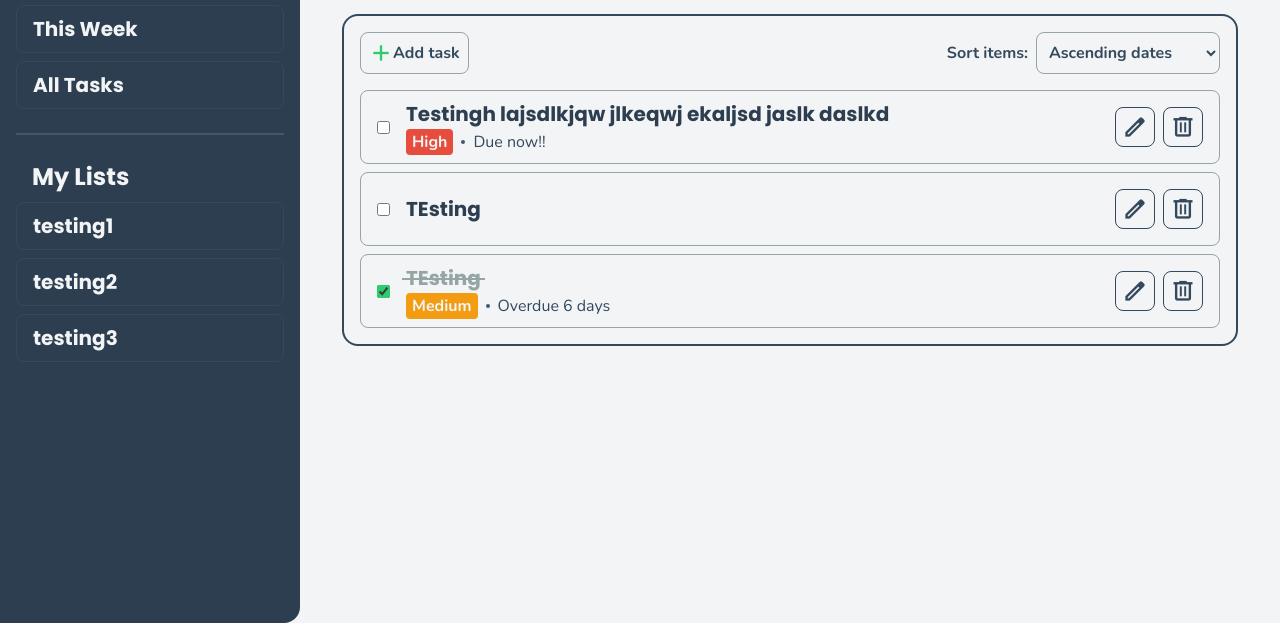
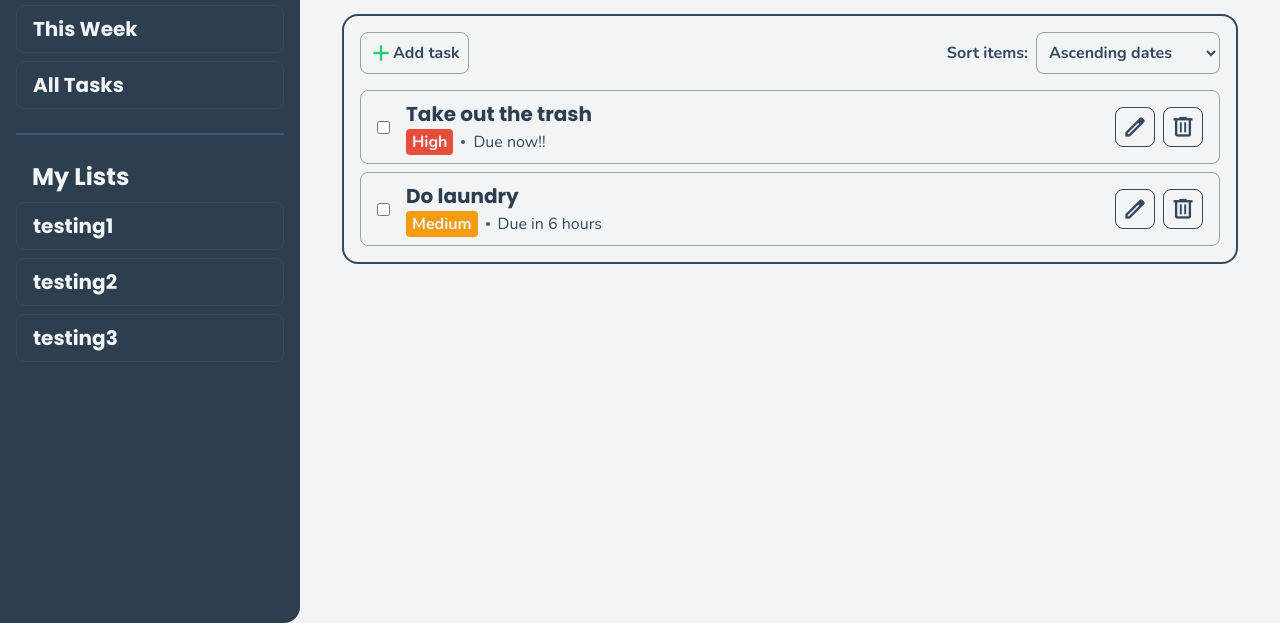
Before and after one commit to alexdilion/todo-list, a website built with webpack: page dist/index.html in a window 1280 px wide. Shown: the part 177-800 px from the top of the page. Built offline with nearby package versions, Linux system fonts and the light colour scheme; what micromodal would draw is missing.

Commit message:
Change way properties for ToDoItems are given

```diff
--- a/src/modules/InitialLoad.js
+++ b/src/modules/InitialLoad.js
@@ -1,18 +1,23 @@
 import ProjectManager from "./ProjectManager";
 import ToDoProject from "./ToDoProject";
 import ToDoItem from "./ToDoItem";
-import LoadProject from "./dom/LoadProject"
+import LoadProject from "./dom/LoadProject";
 
 // TODO:
 // Add default projects for the following categories: Today, This Week & All Tasks
 
-const defaultProject = ToDoProject("Test");
-const test = ToDoItem("Testingh lajsdlkjqw jlkeqwj ekaljsd jaslk daslkd ", 1, "", "high", Date.now());
-const test2 = ToDoItem("TEsting", 2, "");
-const test3 = ToDoItem("TEsting", 1, "", "medium", new Date(2023, 5, 24), true);
+const defaultProject = ToDoProject("Chores");
+const test = ToDoItem("Take out the trash ", {
+    priority: "high",
+    dueDate: Date.now(),
+    done: false,
+});
+const test2 = ToDoItem("Do laundry", {
+    priority: "medium",
+    dueDate: new Date(2023, 5, 30)
+});
 
 defaultProject.addItem(test);
 defaultProject.addItem(test2);
-defaultProject.addItem(test3);
 
 LoadProject(defaultProject);
--- a/src/modules/ToDoItem.js
+++ b/src/modules/ToDoItem.js
@@ -1,37 +1,34 @@
 import formatDistanceToNowStrict from "date-fns/formatDistanceToNowStrict";
-import isValid from "date-fns/isValid";
 import compareAsc from "date-fns/compareAsc";
 
-const ToDoItem = (itemTitle, itemId, itemDescription = "", itemPriority = "", itemDue = null, itemDone = false) => {
+const ToDoItem = (itemTitle, itemProperties = {}) => {
     const properties = {
         title: itemTitle,
-        id: itemId,
-        description: itemDescription,
-        priority: itemPriority,
-        dueDate: itemDue,
-        done: itemDone,
+        description: "",
+        priority: "",
+        dueDate: null,
+        done: false,
     };
+
+    Object.entries(itemProperties).forEach(([property, value]) => {
+        properties[property] = value;
+    });
 
     const getProperty = (property) => properties[property];
     const getProperties = () => properties;
 
     const getDueIn = () => {
-        if (isValid(properties.dueDate)) {
+        if (properties.dueDate !== null) {
             const relativeDate = compareAsc(properties.dueDate, Date.now());
             const distanceFromNow = formatDistanceToNowStrict(properties.dueDate);
 
-            return {relativeDate, distanceFromNow}
+            return { relativeDate, distanceFromNow };
         }
 
         return false;
     };
 
     const setProperty = (property, value) => {
-        if (!Object.prototype.hasOwnProperty.call(properties, property)) {
-            console.error(`${property} is not a property of ToDoItem`);
-            return;
-        }
-
         properties[property] = value;
     };
 
--- a/src/modules/dom/UpdateItem.js
+++ b/src/modules/dom/UpdateItem.js
@@ -8,13 +8,13 @@ export default function UpdateItem(item, itemElement) {
 
     itemElement.querySelector(".item-header").textContent = itemProperties.title;
 
-    function setPriorityElementProps() {
+    function updatePriority() {
         priorityElement.classList.add(`${itemProperties.priority}-priority`);
         priorityElement.textContent = itemProperties.priority;
         priorityElement.classList.remove("display-none");
     }
 
-    function setDueInElementProps() {
+    function updateDueIn() {
         const dueIn = item.getDueIn();
 
         if (dueIn) {
@@ -25,8 +25,6 @@ export default function UpdateItem(item, itemElement) {
             } else {
                 dueInElement.textContent = "Due now!!"
             }
-        } else {
-            dueInElement.textContent = "Due soon...";
         }
 
         dueInElement.classList.remove("display-none");
@@ -34,18 +32,18 @@ export default function UpdateItem(item, itemElement) {
 
     switch (true) {
         case itemProperties.priority !== "" && itemProperties.dueDate !== null:
-            setPriorityElementProps();
-            setDueInElementProps();
+            updatePriority();
+            updateDueIn();
             separatorElement.classList.remove("display-none");
             break;
 
         case itemProperties.priority !== "":
-            setPriorityElementProps();
+            updatePriority();
             separatorElement.classList.add("display-none");
             break;
 
         case itemProperties.dueDate !== null:
-            setDueInElementProps();
+            updateDueIn();
             separatorElement.classList.add("display-none");
             break;
 
```
Also changed, not shown: dist/index.html.
